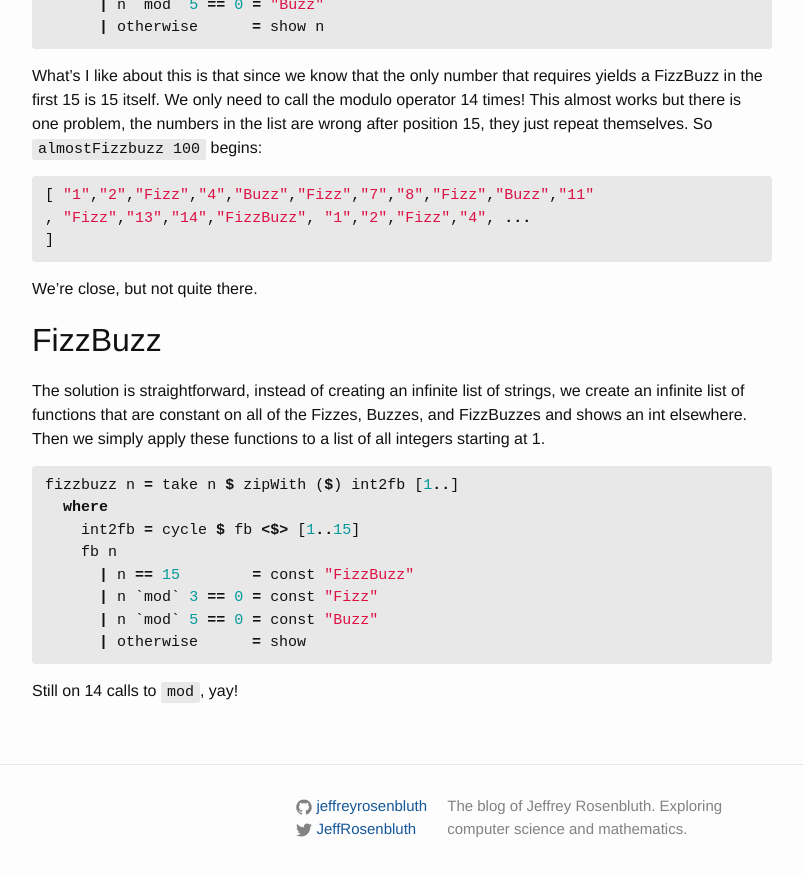
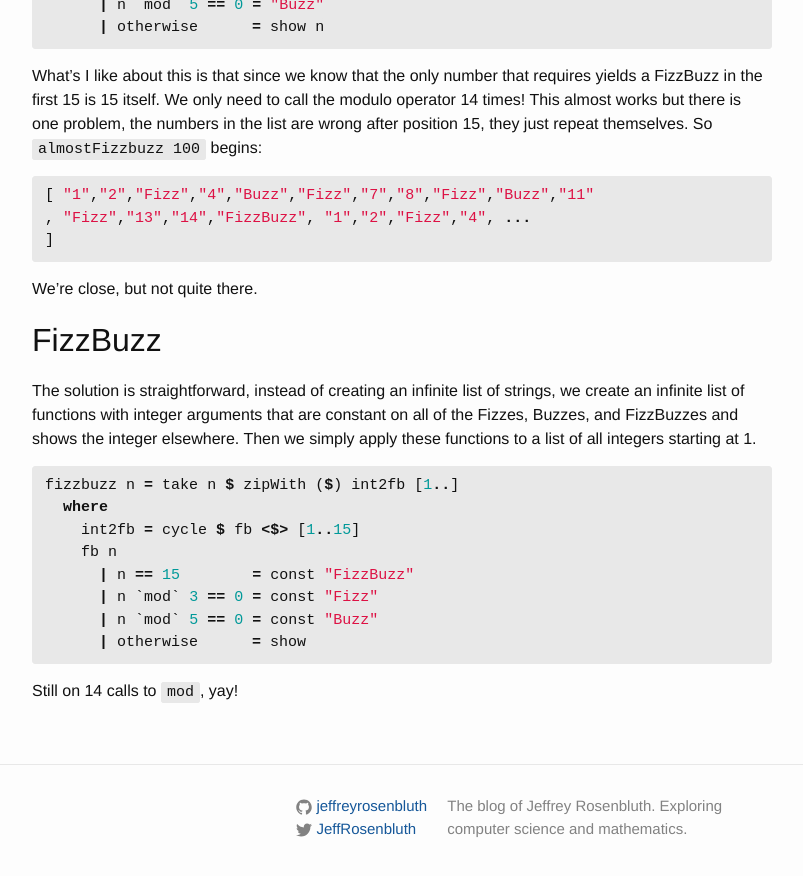
Before and after one commit to jeffreyrosenbluth/jeffreyrosenbluth.github.io, a Jekyll site: the page built from _posts/2017-02-05-fizzbuzz.md, in a window 1280 px wide and 900 px high, scrolled down 627 px. Shown: the top 876 px of the window, without its empty margins (238-1041 px from the left). Built offline with Jekyll 4.4.1, drawn with Linux system fonts in a browser that asks for light colours; comment, search, counter and statistics services are not loaded.

Commit message:
better wording

```diff
--- a/_posts/2017-02-05-fizzbuzz.md
+++ b/_posts/2017-02-05-fizzbuzz.md
@@ -28,7 +28,7 @@ What's I like about this is that since we know that the only number that require
 We're close, but not quite there.
 
 ## FizzBuzz
-The solution is straightforward, instead of creating an infinite list of strings, we create an infinite list of functions that are constant on all of the Fizzes, Buzzes, and FizzBuzzes and shows an int elsewhere. Then we simply apply these functions to a list of all integers starting at 1.
+The solution is straightforward, instead of creating an infinite list of strings, we create an infinite list of functions with integer arguments that are constant on all of the Fizzes, Buzzes, and FizzBuzzes and shows the integer elsewhere. Then we simply apply these functions to a list of all integers starting at 1.
 {% highlight haskell %}
 
 fizzbuzz n = take n $ zipWith ($) int2fb [1..]
```
